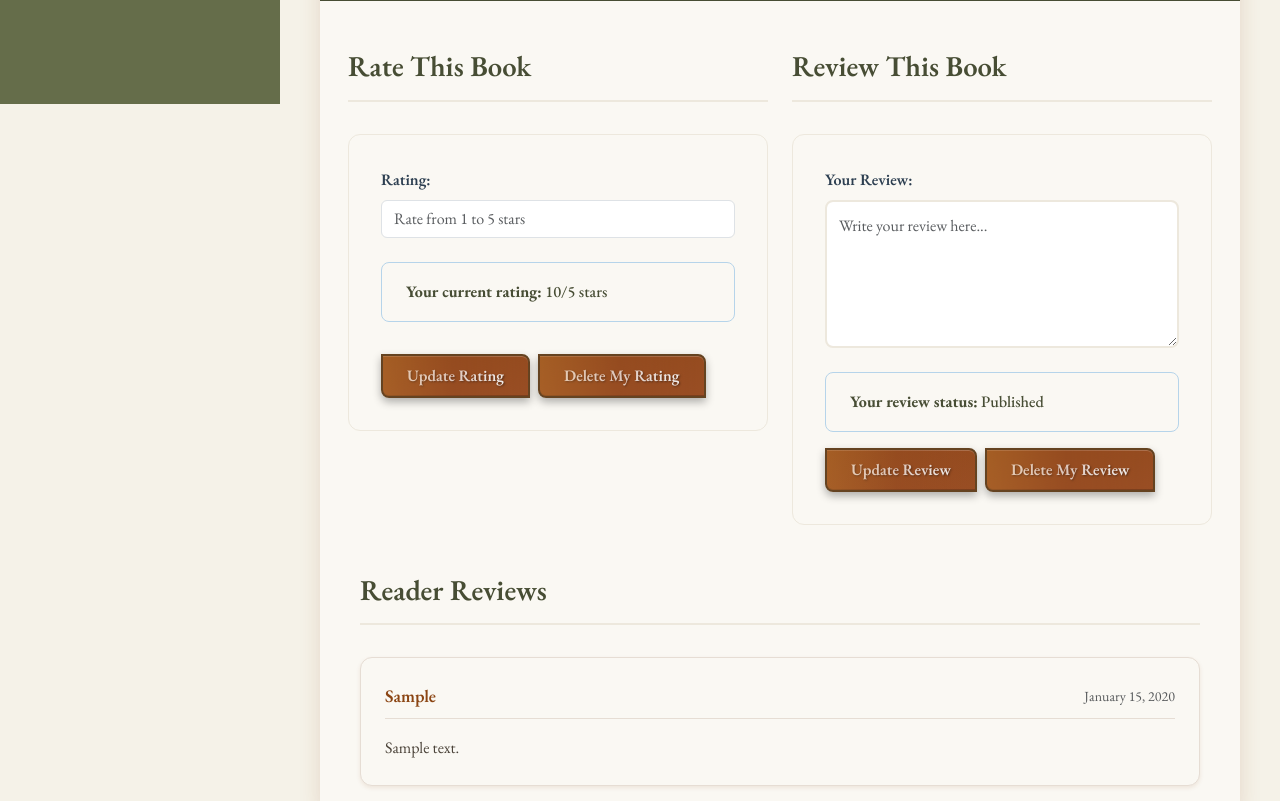
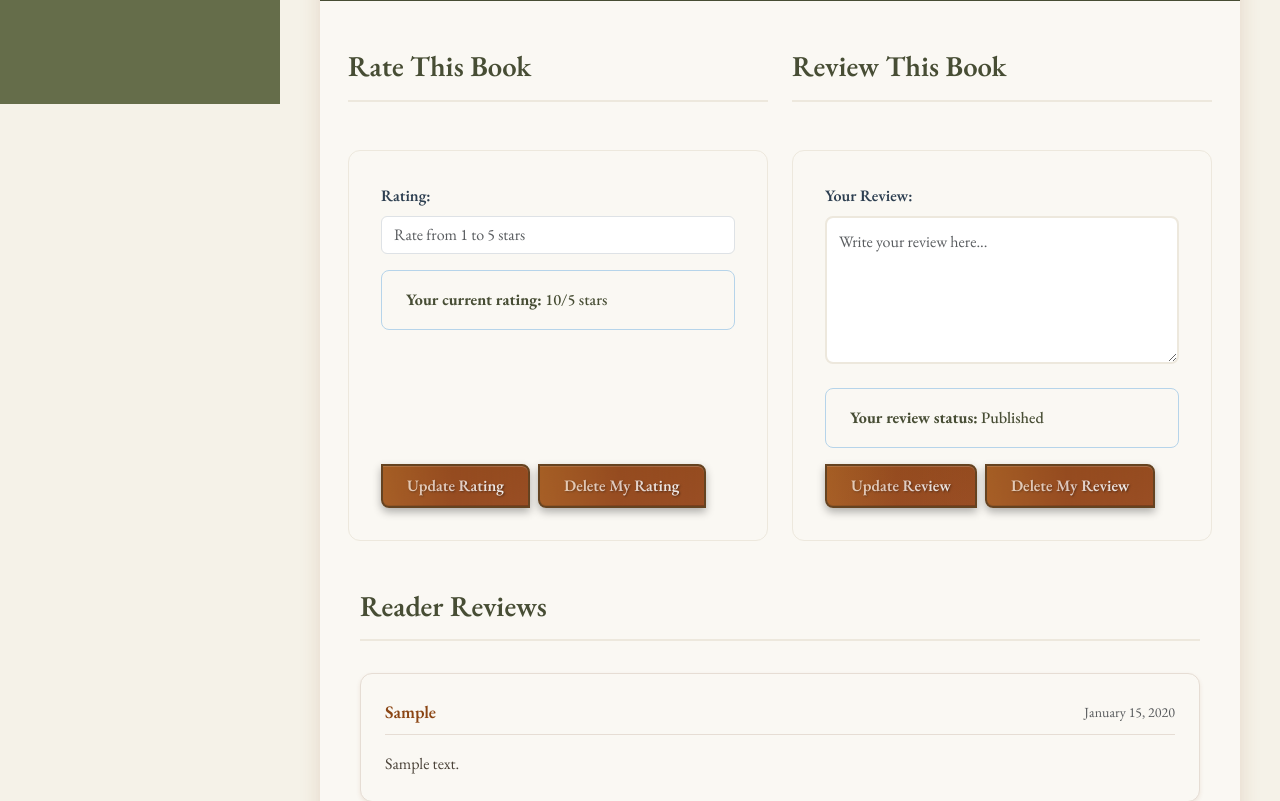
Before and after one commit to GurpritK/InkAndRead, a Django app: a page that uses books/templates/books/book_detail.html in a window 1280 px wide. Shown: the part 696-1497 px from the top of the page. Run offline with Django 4.2, Linux system fonts and the light colour scheme; a user stored in the database is signed in; tables that the repository leaves empty hold one stand-in row (values such as "Sample post"); some libraries are stand-ins or nearby versions; some web fonts are replaced.

Commit message:
Create better styling for book detail page on smaller screens

```diff
--- a/books/templates/books/book_detail.html
+++ b/books/templates/books/book_detail.html
@@ -135,13 +135,13 @@
                                 {% if book_rating_form.score.help_text %}
                                     <small class="form-text text-muted">{{ book_rating_form.score.help_text }}</small>
                                 {% endif %}
+
+                                {% if user_rating %}
+                                <div class="alert alert-info mt-3">
+                                    <strong>Your current rating:</strong> {{ user_rating.score }}/5 stars
+                                </div>
+                                {% endif %}
                             </div>
-
-                            {% if user_rating %}
-                            <div class="alert alert-info">
-                                <strong>Your current rating:</strong> {{ user_rating.score }}/5 stars
-                            </div>
-                            {% endif %}
 
                             <div class="d-flex gap-2 align-items-stretch">
                                 <button type="submit" name="rating_submit" class="btn btn-primary">
--- a/static/css/style.css
+++ b/static/css/style.css
@@ -1525,7 +1525,33 @@
     line-height: 1.5;
 }
 
-/* Star rating CSS removed - using simple number input */
+/* Make both forms exactly the same height */
+.col-md-6.content-padding-left,
+.col-md-6.content-padding-right {
+    display: flex;
+    flex-direction: column;
+}
+
+.rating-form,
+.review-form {
+    flex: 1;
+    display: flex;
+    flex-direction: column;
+    min-height: 350px;
+}
+
+.rating-form .form-group,
+.review-form .form-group {
+    flex: 1;
+    display: flex;
+    flex-direction: column;
+    justify-content: flex-start;
+}
+
+.rating-form .d-flex,
+.review-form .d-flex {
+    margin-top: auto;
+}
 
 .reviews-section {
     margin-top: var(--spacing-xl);
```
Also changed, not shown: other parts of static/css/style.css (+68 -0 lines).
